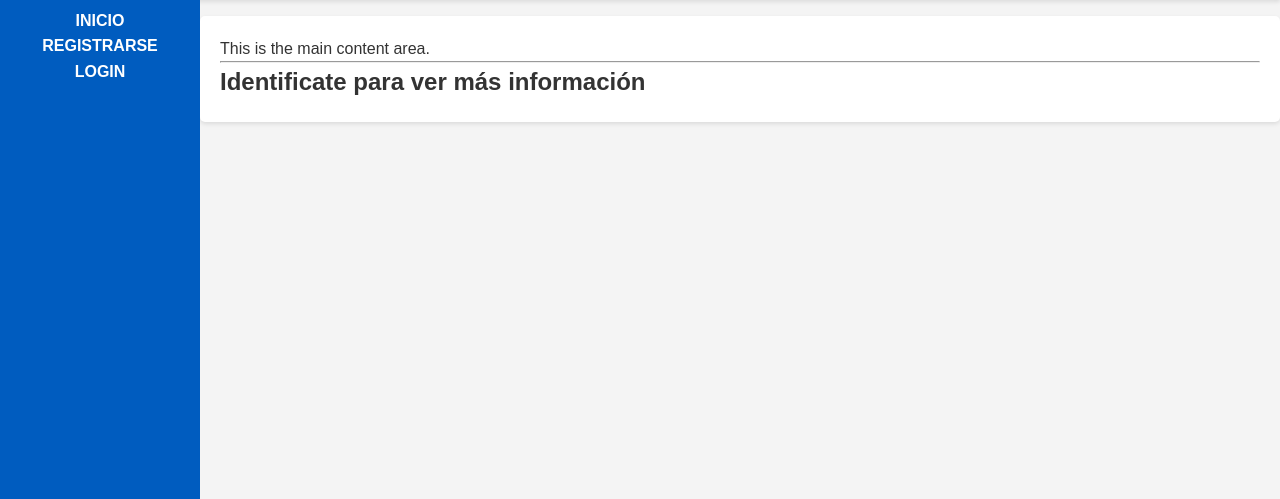
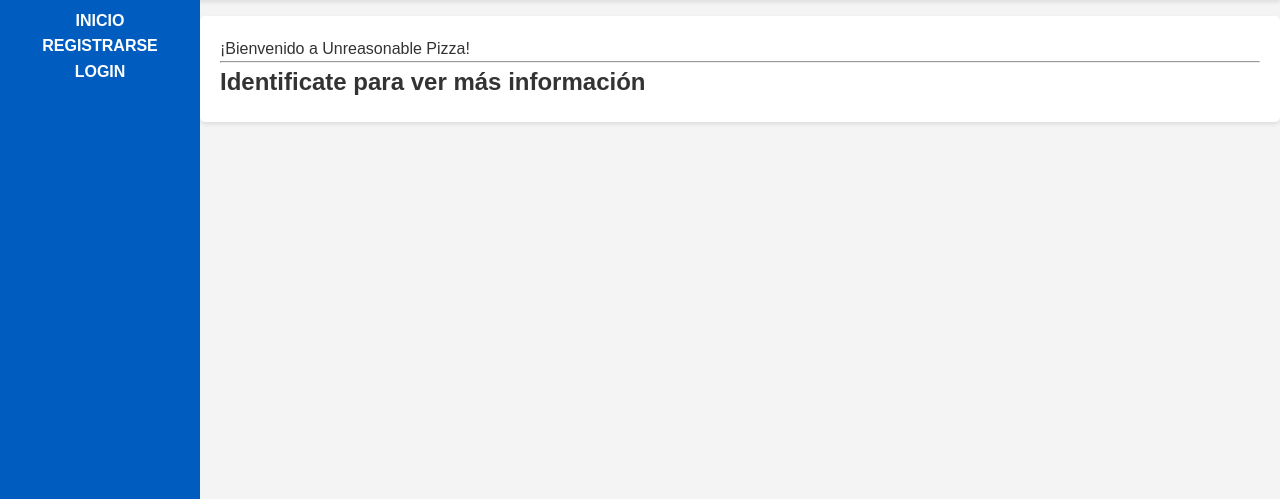
Before and after one commit to STGO-SV/pizzerias6, a Django app: page / in a window 1280 px wide. Shown: the part 229-728 px from the top of the page. Run offline with Django 5.2, Linux system fonts and the light colour scheme.

Commit message:
Modificación mensaje bienvenida.

```diff
--- a/core/templates/core/home.html
+++ b/core/templates/core/home.html
@@ -1,7 +1,7 @@
 {% extends "core/base.html" %}
 
 {% block content %}
-    <p>This is the main content area.</p>
+    <p>¡Bienvenido a Unreasonable Pizza!</p>
     <hr/>
     {% if message in messages %}
         {% for message in messages %}
```
